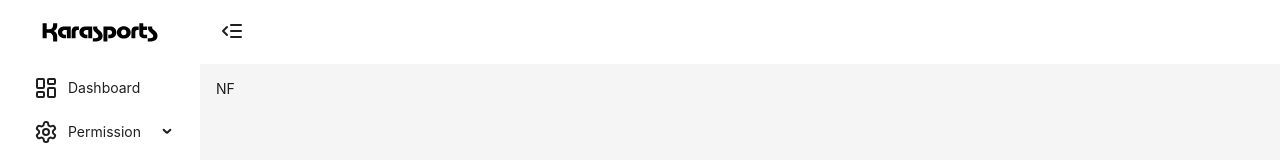
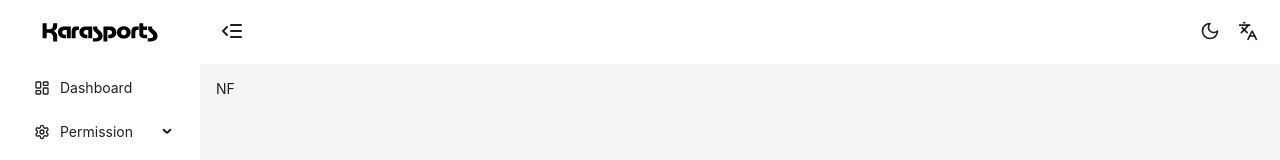
Before and after one commit to ngoctienle/krs, a React (Vite) app in the folder apps/admin/: page /dashboard/permission/404 in a window 1280 px wide. Shown: the top 160 px of the page. Built offline with nearby package versions, Linux system fonts and the light colour scheme.

Commit message:
feat(admin): create a toggle theme & language

```diff
--- a/apps/admin/src/components/core/icons.tsx
+++ b/apps/admin/src/components/core/icons.tsx
@@ -5,7 +5,8 @@ import {
   LayoutDashboard,
   Settings,
   Sun,
-  Moon
+  Moon,
+  Languages
 } from 'lucide-react'
 
 const Icons = {
@@ -94,7 +95,39 @@ const Icons = {
   Sun: Sun,
   Moon: Moon,
   Setting: Settings,
-  LayoutDashboard: LayoutDashboard
+  LayoutDashboard: LayoutDashboard,
+  Languages: Languages,
+  ENUS: (props: LucideProps) => (
+    <svg
+      xmlns='http://www.w3.org/2000/svg'
+      width={20}
+      height={20}
+      viewBox='0 0 513 342'
+      {...props}>
+      <path fill='#FFF' d='M0 0h513v342H0z' />
+      <g fill='#D80027'>
+        <path d='M0 0h513v26.3H0zM0 52.6h513v26.3H0zM0 105.2h513v26.3H0zM0 157.8h513v26.3H0zM0 210.5h513v26.3H0zM0 263.1h513v26.3H0zM0 315.7h513V342H0z' />
+      </g>
+      <path fill='#2E52B2' d='M0 0h256.5v184.1H0z' />
+      <g fill='#FFF'>
+        <path d='m47.8 138.9-4-12.8-4.4 12.8H26.2l10.7 7.7-4 12.8 10.9-7.9 10.6 7.9-4.1-12.8 10.9-7.7zM104.1 138.9l-4.1-12.8-4.2 12.8H82.6l10.7 7.7-4 12.8 10.7-7.9 10.8 7.9-4-12.8 10.7-7.7zM160.6 138.9l-4.3-12.8-4 12.8h-13.5l11 7.7-4.2 12.8 10.7-7.9 11 7.9-4.2-12.8 10.7-7.7zM216.8 138.9l-4-12.8-4.2 12.8h-13.3l10.8 7.7-4 12.8 10.7-7.9 10.8 7.9-4.3-12.8 11-7.7zM100 75.3l-4.2 12.8H82.6L93.3 96l-4 12.6 10.7-7.8 10.8 7.8-4-12.6 10.7-7.9h-13.4zM43.8 75.3l-4.4 12.8H26.2L36.9 96l-4 12.6 10.9-7.8 10.6 7.8L50.3 96l10.9-7.9H47.8zM156.3 75.3l-4 12.8h-13.5l11 7.9-4.2 12.6 10.7-7.8 11 7.8-4.2-12.6 10.7-7.9h-13.2zM212.8 75.3l-4.2 12.8h-13.3l10.8 7.9-4 12.6 10.7-7.8 10.8 7.8-4.3-12.6 11-7.9h-13.5zM43.8 24.7l-4.4 12.6H26.2l10.7 7.9-4 12.7L43.8 50l10.6 7.9-4.1-12.7 10.9-7.9H47.8zM100 24.7l-4.2 12.6H82.6l10.7 7.9-4 12.7L100 50l10.8 7.9-4-12.7 10.7-7.9h-13.4zM156.3 24.7l-4 12.6h-13.5l11 7.9-4.2 12.7 10.7-7.9 11 7.9-4.2-12.7 10.7-7.9h-13.2zM212.8 24.7l-4.2 12.6h-13.3l10.8 7.9-4 12.7 10.7-7.9 10.8 7.9-4.3-12.7 11-7.9h-13.5z' />
+      </g>
+    </svg>
+  ),
+  VIVN: (props: LucideProps) => (
+    <svg
+      xmlns='http://www.w3.org/2000/svg'
+      viewBox='0 85.333 512 341.333'
+      width={20}
+      height={20}
+      {...props}>
+      <path fill='#D80027' d='M196.641 85.337H0v341.326h512V85.337z' />
+      <path
+        fill='#FFDA44'
+        d='m256 157.279 22.663 69.747H352l-59.332 43.106 22.664 69.749L256 296.774l-59.332 43.107 22.664-69.749L160 227.026h73.337z'
+      />
+    </svg>
+  )
 }
 export type IconsType = keyof typeof Icons
 export default Icons
--- a/apps/admin/src/components/layouts/aside/app-menu.tsx
+++ b/apps/admin/src/components/layouts/aside/app-menu.tsx
@@ -28,7 +28,7 @@ const AppMenu: React.FC<IAppMenuProps> = ({
 
   const getIcons = (icon: IconsType) => {
     const Icon = Icons[icon]
-    return <Icon />
+    return <Icon size={16} />
   }
 
   const onMenuClick = (path: string) => {
--- a/apps/admin/src/components/layouts/header/index.tsx
+++ b/apps/admin/src/components/layouts/header/index.tsx
@@ -1,7 +1,18 @@
 /* eslint-disable import/no-named-as-default */
-import { Button, Flex, Layout, theme as antTheme } from 'antd'
+import {
+  Button,
+  Dropdown,
+  Flex,
+  Layout,
+  Tooltip,
+  theme as antTheme
+} from 'antd'
+import styled from 'styled-components'
+
+import { AppReducerAction, useAppGlobal } from 'src/contexts/app-global.context'
+import { useLocale } from 'src/locales'
 import Icons from 'src/components/core/icons'
-import styled from 'styled-components'
+import { AppLocale, LayoutTheme } from 'src/common/interface/common'
 
 interface IHeaderAppProps {
   collapsed: boolean
@@ -15,19 +26,77 @@ const StyledHeader = styled(Header)`
 
 const HeaderApp: React.FC<IHeaderAppProps> = ({ collapsed, toggle }) => {
   const token = antTheme.useToken()
+  const { formatMessage } = useLocale()
+  const { state, dispatch } = useAppGlobal()
+  const { theme, locale } = state
 
+  const onToggleTheme = (): void => {
+    const newTheme =
+      theme === LayoutTheme.Dark ? LayoutTheme.Light : LayoutTheme.Dark
+    dispatch({ type: AppReducerAction.SET_THEME, theme: newTheme })
+  }
+
+  const onToggleLng = ({ key }): void => {
+    dispatch({ type: AppReducerAction.SET_LOCALE, locale: key })
+  }
   return (
     <StyledHeader
       style={{
         backgroundColor: token.token.colorBgContainer
       }}>
-      <Flex align='center' style={{ height: '100%' }}>
+      <Flex align='center' justify='space-between' style={{ height: '100%' }}>
         <Button
           type='text'
           shape='default'
           icon={!collapsed ? <Icons.Outdent /> : <Icons.Indent />}
           onClick={toggle}
         />
+        <Flex align='center' gap={6}>
+          <Tooltip
+            title={formatMessage({
+              id:
+                theme === LayoutTheme.Dark
+                  ? 'global.tips.theme.lightTooltip'
+                  : 'global.tips.theme.darkTooltip'
+            })}>
+            <Button
+              type='text'
+              shape='default'
+              icon={
+                theme === LayoutTheme.Dark ? (
+                  <Icons.Sun size={20} />
+                ) : (
+                  <Icons.Moon size={20} />
+                )
+              }
+              onClick={onToggleTheme}
+            />
+          </Tooltip>
+          <Dropdown
+            menu={{
+              onClick: (info) => onToggleLng(info),
+              items: [
+                {
+                  key: 'en_US',
+                  icon: <Icons.ENUS size={20} />,
+                  disabled: locale === AppLocale.EN,
+                  label: formatMessage({ id: 'global.language.en' })
+                },
+                {
+                  key: 'vi_VN',
+                  icon: <Icons.VIVN size={16} />,
+                  disabled: locale === AppLocale.VI,
+                  label: formatMessage({ id: 'global.language.vi' })
+                }
+              ]
+            }}>
+            <Button
+              type='text'
+              shape='default'
+              icon={<Icons.Languages size={20} />}
+            />
+          </Dropdown>
+        </Flex>
       </Flex>
     </StyledHeader>
   )
--- a/apps/admin/src/locales/en-US/global/index.ts
+++ b/apps/admin/src/locales/en-US/global/index.ts
@@ -1,5 +1,9 @@
 export const enUS_Global = {
   'global.tips.loading': 'Loading...',
+  'global.tips.theme.darkTooltip': 'Switch to dark theme',
+  'global.tips.theme.lightTooltip': 'Switch to light theme',
+  'global.language.en': 'English',
+  'global.language.vi': 'Vietnamese',
   'global.menu.permission': 'Permission',
   'global.menu.routePermission': 'Route Permission',
   'global.menu.notFound': '404',
```
